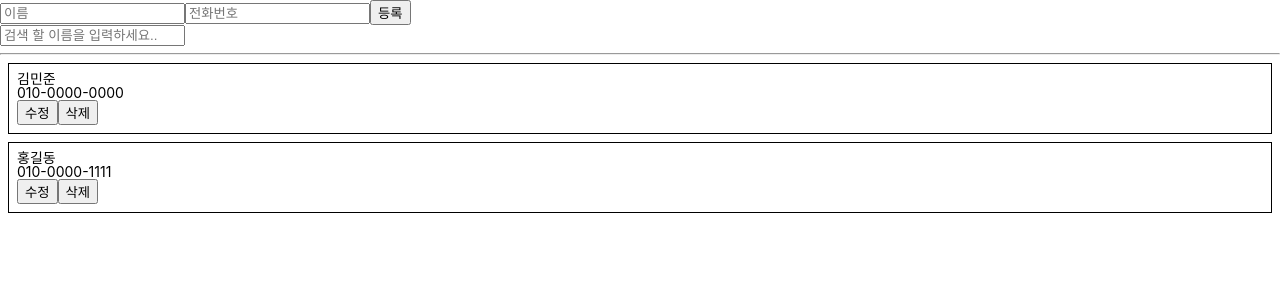
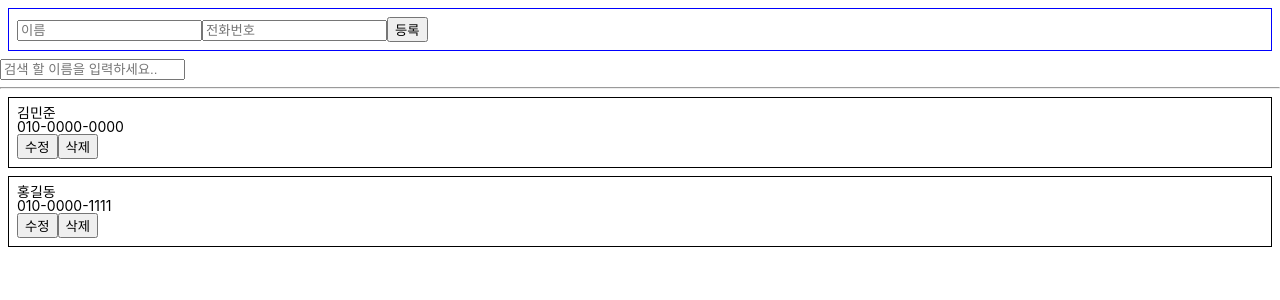
Before and after one commit to stnqls/react-counter-test, a React (Create React App) app: page / in a window 1280 px wide. Shown: the top 300 px of the page. Built offline with nearby package versions, Linux system fonts and the light colour scheme.

Commit message:
설명추가

```diff
--- a/src/components/PhoneForm.js
+++ b/src/components/PhoneForm.js
@@ -12,7 +12,7 @@ class PhoneForm extends Component {
   }
 
   handleSubmit = (e) => {
-    e.preventDefault();
+    e.preventDefault(); //form에서 submit이 발생하면 페이지를 다시 불러오게 되어서 현제의 상태를 다 잃어버리게 되므로 작업을 방지시켜주어야 한다.
     this.props.onCreate(this.state);
     this.setState({
       name: '',
@@ -21,8 +21,15 @@ class PhoneForm extends Component {
   }
 
   render(){
+
+    const style = {
+      border : '1px solid blue',
+      padding: '8px',
+      margin: '8px'
+    };
+
     return(
-      <form onSubmit ={this.handleSubmit}>
+      <form onSubmit ={this.handleSubmit} style={style}>
         <input
           placeholder="이름"
           value={this.state.name}
@@ -36,6 +43,9 @@ class PhoneForm extends Component {
           name='phone'
         />
         <button type="submit">등록</button>
+        <div>
+
+        </div>
       </form>
     );
   }
--- a/src/components/PhoneInfoList.js
+++ b/src/components/PhoneInfoList.js
@@ -8,7 +8,7 @@ class PhoneInfoList extends Component {
     onUpdate: () => console.warn('onUpdate not defined'),
   }
 
-  shouldComponentUpdate(nextProps, nextState) {
+  shouldComponentUpdate(nextProps, nextState) { //컴포넌트를 최적화하는 작업에서 유용하게 사용된다. return false하면 업데이트를 안한다.
     return nextProps.data !== this.props.data;
   }
 
```
Also changed, not shown: src/App.js (line endings or trailing spaces).
